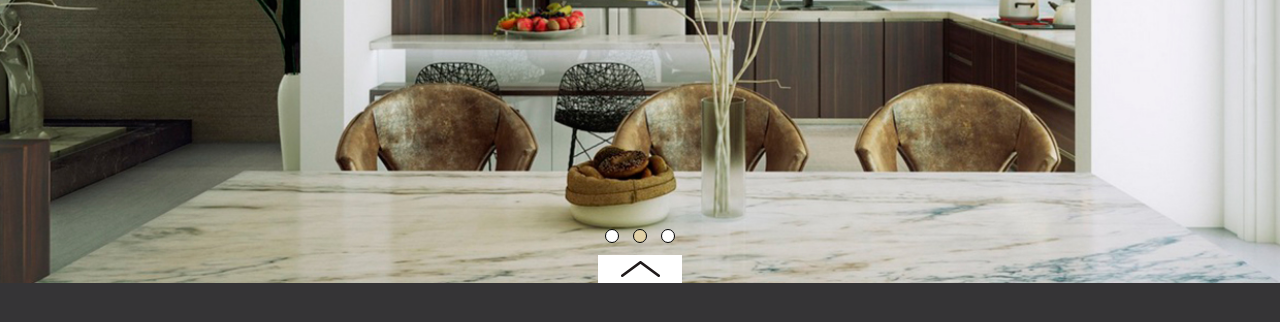
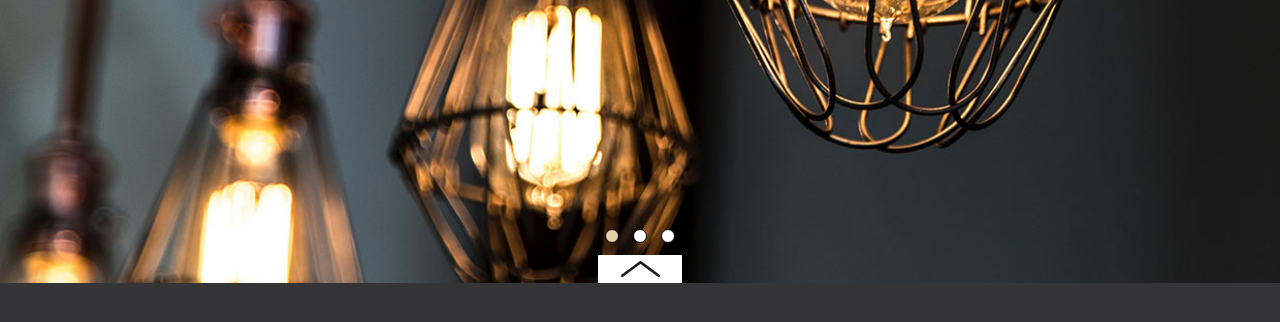
Before and after one commit to Annastrin/adci-mmlampadari, a plain HTML site: page index.html in a window 1280 px wide. Both pictures are taken after a click on the element 611 px from the left and 762 px from the top of the page. Shown: the part 526-848 px from the top of the page. Drawn offline with nearby package versions, Linux system fonts and the light colour scheme; files whose address does not match are found by name.

Commit message:
Add slider

```diff
--- a/css/style.css
+++ b/css/style.css
@@ -102,7 +102,7 @@ body {
 
 .main {
     width: 100%;
-    background-image: url('file:///C:/Projects/adci-mmlampadari/img/main-img.jpg');
+    background-image: url('../img/main-img.jpg');
     background-repeat: no-repeat;
     background-size: cover;
     background-position: center;
--- a/index.html
+++ b/index.html
@@ -5,7 +5,8 @@
     <meta name="viewport" content="width=device-width, initial-scale=1.0">
     <meta http-equiv="X-UA-Compatible" content="ie=edge">
     <title>mmlampadari</title>
-    <script src="https://ajax.googleapis.com/ajax/libs/jquery/3.3.1/jquery.min.js"></script>
+    <script src="https://ajax.aspnetcdn.com/ajax/jQuery/jquery-3.3.1.min.js"></script>
+    <script src="js/script.js" type="text/javascript"></script>
     <link href="https://fonts.googleapis.com/css?family=Playfair+Display" rel="stylesheet">
     <link href="https://fonts.googleapis.com/css?family=Open+Sans" rel="stylesheet">
     <link rel="stylesheet" href="css/normalize.css">
@@ -47,9 +48,9 @@
         <div class="container">
             <div class="buttons">
                 <div class="slider-buttons">
-                    <span class="dot" onclick="currentSlide(1)"></span>
-                    <span class="dot active" onclick="currentSlide(2)"></span>
-                    <span class="dot" onclick="currentSlide(3)"></span>
+                    <span class="dot" id="dot1"></span>
+                    <span class="dot active" id="dot2"></span>
+                    <span class="dot" id="dot3"></span>
                 </div>
                 <button class="show-button"></button>
             </div>
--- a/js/script.js
+++ b/js/script.js
@@ -0,0 +1,16 @@
+let sliderImages = {
+    'dot1': "url('./img/francesco-casalino-531157-unsplash.jpg')",
+    'dot2': "url('./img/main-img.jpg')",
+    'dot3': "url('./img/photo-1517991104123-1d56a6e81ed9.jpg')"
+};
+
+let prevSlider = '#dot2';
+
+$(document).ready(function(){
+    $(".dot").click(function(event){
+        $(prevSlider).removeClass("active");
+        $(".main").css("background-image", sliderImages[event.target.id]);
+        $(event.target).addClass("active");
+        prevSlider = '#' + event.target.id;
+    });
+});
```
Also changed, not shown: img/francesco-casalino-531157-unsplash.jpg (added), img/photo-1517991104123-1d56a6e81ed9.jpg (added).
